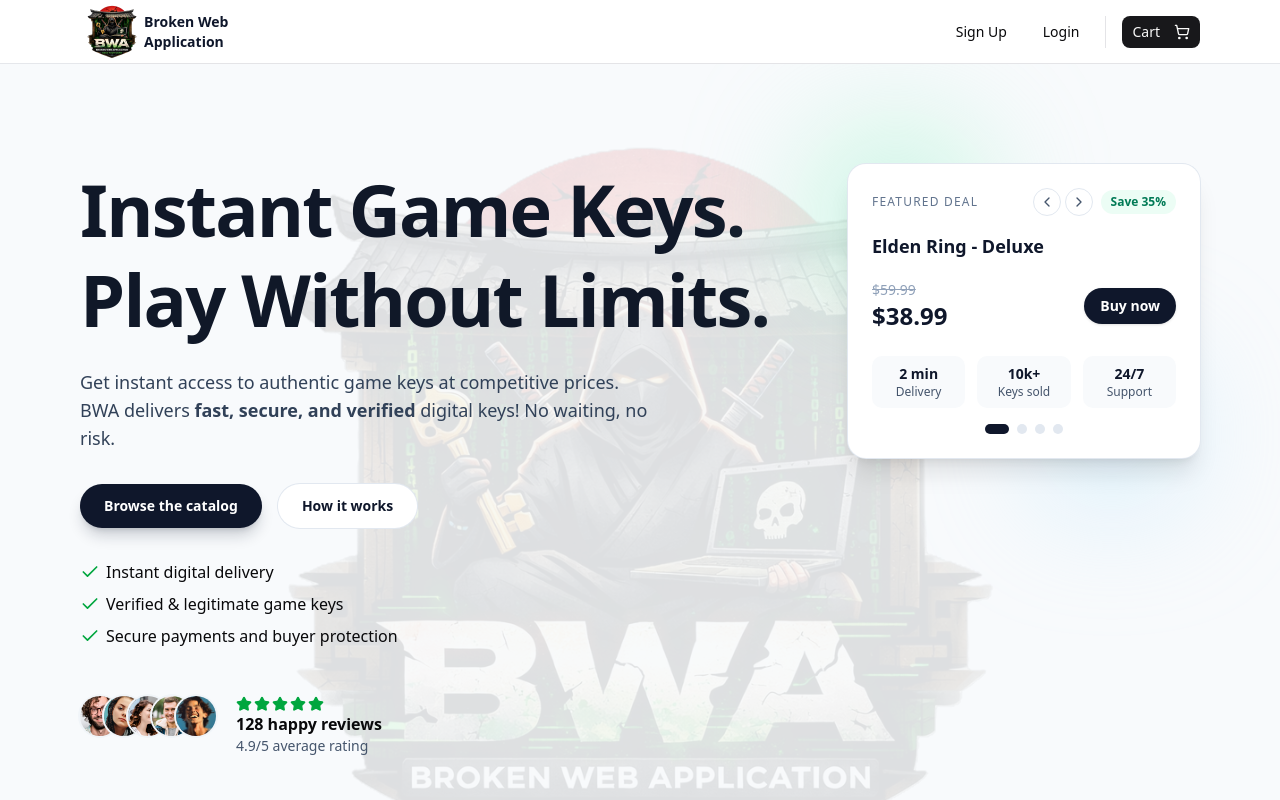
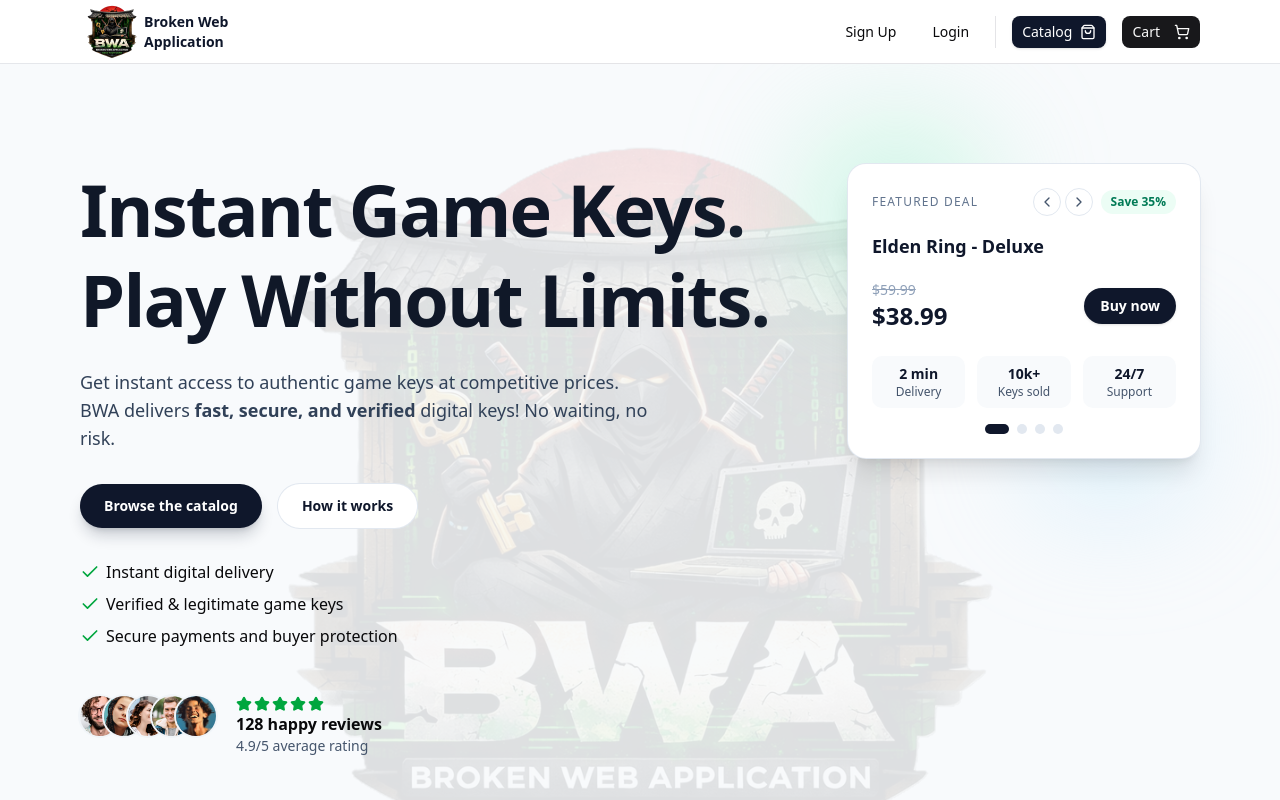
Before and after one commit to Sebiu98/BWA_BrokenWebApplication, a Next.js app: page / in a window 1280 px wide. Shown: the top 800 px of the page. Built offline with nearby package versions, Linux system fonts and the light colour scheme.

Commit message:
catalog button added for logged-out users

```diff
--- a/src/app/components/Navbar.tsx
+++ b/src/app/components/Navbar.tsx
@@ -172,6 +172,19 @@ const Navbar = () => {
 
                 <div className="h-8 w-px bg-zinc-200 sm:block" />
                 <Link
+                  href="/products"
+                  aria-label="Catalog"
+                  title="Catalog"
+                  className={buttonVariants({
+                    size: "sm",
+                    className:
+                      "hidden sm:flex items-center gap-2 rounded-full bg-slate-900 px-4 text-white shadow-sm hover:bg-slate-800",
+                  })}
+                >
+                  <span>Catalog</span>
+                  <ShoppingBag className="h-4 w-4" aria-hidden="true" />
+                </Link>
+                <Link
                   href="/cart"
                   className={buttonVariants({
                     size: "sm",
```
